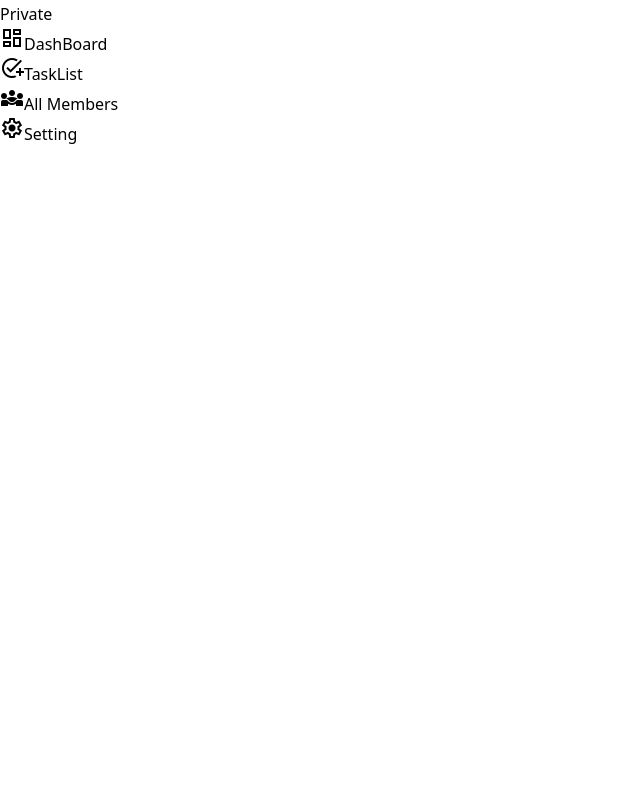
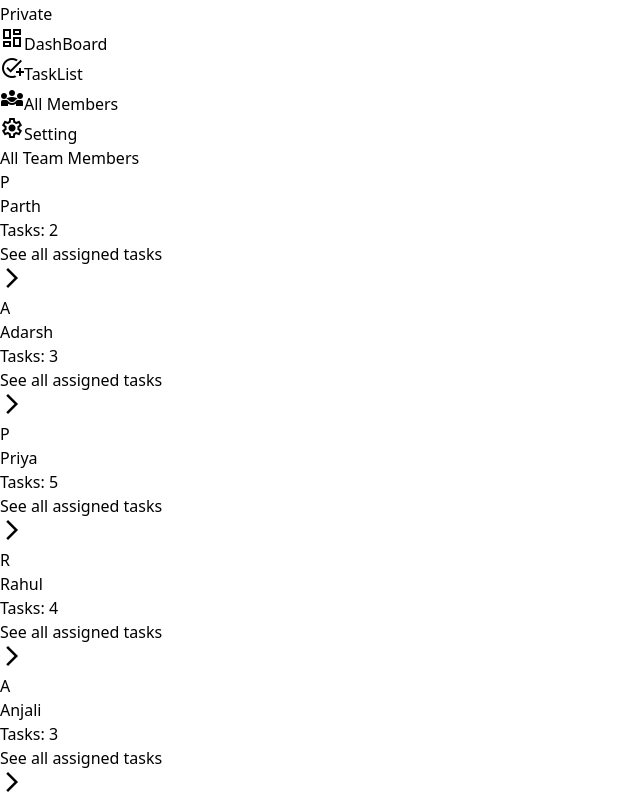
Before and after one commit to AdarshSingh9540/Admin-panel, a React (Vite) app: page /all-members in a window 1280 px wide. Shown: the part 508-1308 px from the top of the page, without its empty margins (0-640 px from the left). Before the commit the page ends 800 px from the top, so only its background shows below. Built offline with nearby package versions, Linux system fonts and the light colour scheme.

Commit message:
make chnages in ui

```diff
--- a/src/App.jsx
+++ b/src/App.jsx
@@ -5,6 +5,7 @@ import { BrowserRouter, Route, Routes } from 'react-router-dom';
 import TaskDetail from './components/TaskDetail';
 import ProjectDetails from './components/ProjectDetails';
 import UserDetails from './components/UserDetails';
+import AllTeamMember from './components/AllTeamMember';
 
 const App = () => {
   const [sidebarOpen, setSidebarOpen] = useState(false);
@@ -26,6 +27,7 @@ const App = () => {
             <Route path="/project-detail" element={<ProjectDetails />} />
             <Route path='/project-details/user' element={<UserDetails/>}/>
             <Route path="/user-profile/:userId" element={<UserDetails />} />
+            <Route path="/all-members" element={<AllTeamMember/>} />
           </Routes>
         </div>
         {sidebarOpen && (
--- /dev/null
+++ b/src/components/AllTeamMember.jsx
@@ -0,0 +1,43 @@
+import React from 'react';
+import useStore from '../Store';
+import { useNavigate } from 'react-router';
+
+function AllTeamMember() {
+  const navigate = useNavigate();
+  const { users } = useStore((state) => ({
+    users: state.users,
+  }));
+
+  return (
+    <div className="mt-16 px-4 lg:px-12">
+      <h2 className="text-2xl font-bold mb-6 text-gray-800 bg-gradient-to-r from-indigo-500 via-purple-500 to-pink-500 text-transparent bg-clip-text py-4 px-6 rounded-lg shadow-md border border-gray-200">
+        All Team Members
+      </h2>
+      <div className="grid grid-cols-1 gap-6 ">
+        {users.map((user) => (
+          <div
+            key={user.id}
+            onClick={() => navigate(`/user-profile/${user.id}`)}
+            className="bg-white p-6 rounded-lg shadow-lg cursor-pointer transform transition duration-300 hover:scale-105 hover:shadow-xl flex flex-row items-start lg:items-center gap-4 lg:gap-6"
+          >
+            <div className="flex-shrink-0">
+              <div className="bg-gradient-to-br from-gray-200 to-gray-300 p-3 rounded-full flex items-center justify-center">
+                <span className="text-gray-800 text-lg font-bold">{user.name[0]}</span>
+              </div>
+            </div>
+            <div className="flex-1">
+              <h3 className="font-semibold text-lg text-gray-800">{user.name}</h3>
+              <p className="text-md text-gray-600">Tasks: {user.tasks.length}</p>
+            </div>
+            <div className="hidden lg:flex items-center">
+              <p className="text-md text-blue-600 font-semibold mr-2">See all assigned tasks</p>
+              <span className="material-symbols-outlined text-blue-600">arrow_forward_ios</span>
+            </div>
+          </div>
+        ))}
+      </div>
+    </div>
+  );
+}
+
+export default AllTeamMember;
--- a/src/components/Dashboard.jsx
+++ b/src/components/Dashboard.jsx
@@ -32,7 +32,7 @@ export const Dashboard = ({ toggleSidebar }) => {
   };
 
   return (
-    <div className="flex-1 p-8 bg-gray-100 pt-16">
+    <div className="flex-1 p-8  pt-16">
       <div className="flex justify-between items-center mb-8">
         <h1 className="text-xl lg:text-3xl font-bold text-gray-800">
           {getGreeting()}, Adarsh Singh
@@ -53,7 +53,7 @@ export const Dashboard = ({ toggleSidebar }) => {
       </div>
 
       <div className="mt-12">
-        <h2 className="text-2xl font-semibold mb-6 text-gray-800">All Team Members</h2>
+        <h2 className="text-2xl font-semibold mb-6 text-gray-800">Recent Assign Task </h2>
         <div className="grid grid-cols-1 gap-6">
           {users.map((user) => (
             <div
--- a/src/components/SideBar.jsx
+++ b/src/components/SideBar.jsx
@@ -47,30 +47,30 @@ export const Sidebar = ({ isOpen, toggleSidebar }) => {
               </div>
             ))}
           </div>
-          <div className="mt-6">
-          <h3 className="text-xs font-semibold mb-2 hidden lg:block">Private</h3>
-          <div className="py-1 lg:py-2 px-2 cursor-pointer hover:bg-gray-200 rounded flex items-center">
+          <div className="mt-6  border-t-8 ">
+          <h3 className="text-xs font-semibold mb-2 hidden lg:block mt-6 ">Private</h3>
+          <div className="py-2 px-2 cursor-pointer hover:bg-gray-200 rounded flex items-center mt-4 lg:mt-0">
             <Link to="/" className="flex items-center space-x-2">
               <span className="material-symbols-outlined">dashboard</span>
               <span>DashBoard</span>
             </Link>
           </div>
 
-          <div className="py-1 lg:py-2 px-2 cursor-pointer hover:bg-gray-200 rounded flex items-center">
+          <div className="py-2 px-2 cursor-pointer hover:bg-gray-200 rounded flex items-center">
             <Link to="/task-list" className="flex items-center space-x-2">
               <span className="material-symbols-outlined">add_task</span>
               <span>TaskList</span>
             </Link>
           </div>
 
-          <div className="py-1 lg:py-2 px-2 cursor-pointer hover:bg-gray-200 rounded flex items-center">
-            <Link to="/" className="flex items-center space-x-2">
+          <div className="py-2 px-2 cursor-pointer hover:bg-gray-200 rounded flex items-center">
+            <Link to="/all-members" className="flex items-center space-x-2">
               <span className="material-symbols-outlined">diversity_3</span>
               <span>All Members</span>
             </Link>
           </div>
 
-          <div className="py-1 lg:py-2 px-2 cursor-pointer hover:bg-gray-200 rounded flex items-center">
+          <div className="py-2 px-2 cursor-pointer hover:bg-gray-200 rounded flex items-center">
             <Link className="flex items-center space-x-2">
               <span className="material-symbols-outlined">settings</span>
               <span>Setting</span>
```
